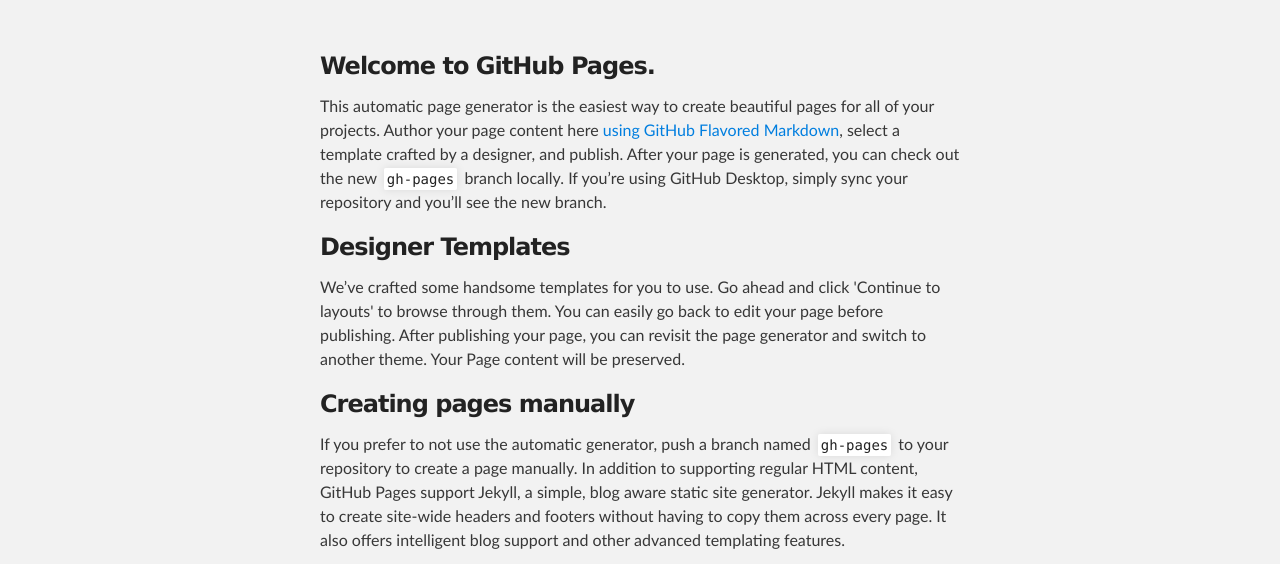
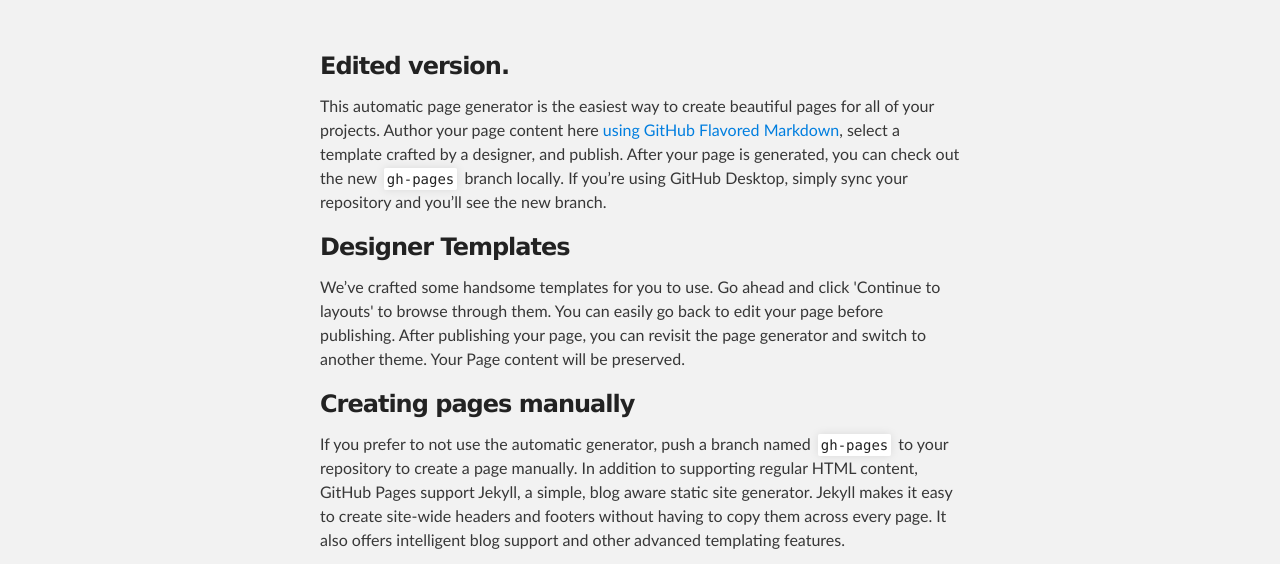
Before and after one commit to billbennettnz/billbennettnz.github.com, a plain HTML site: page index.html in a window 1280 px wide. Shown: the part 212-776 px from the top of the page. Drawn offline with Linux system fonts and the light colour scheme.

Commit message:
Test run
Testing

```diff
--- a/index.html
+++ b/index.html
@@ -28,7 +28,7 @@
     <div id="main_content_wrap" class="outer">
       <section id="main_content" class="inner">
         <h3>
-<a id="welcome-to-github-pages" class="anchor" href="#welcome-to-github-pages" aria-hidden="true"><span class="octicon octicon-link"></span></a>Welcome to GitHub Pages.</h3>
+<a id="welcome-to-github-pages" class="anchor" href="#welcome-to-github-pages" aria-hidden="true"><span class="octicon octicon-link"></span></a>Edited version.</h3>
 
 <p>This automatic page generator is the easiest way to create beautiful pages for all of your projects. Author your page content here <a href="https://guides.github.com/features/mastering-markdown/">using GitHub Flavored Markdown</a>, select a template crafted by a designer, and publish. After your page is generated, you can check out the new <code>gh-pages</code> branch locally. If you’re using GitHub Desktop, simply sync your repository and you’ll see the new branch.</p>
 
```
